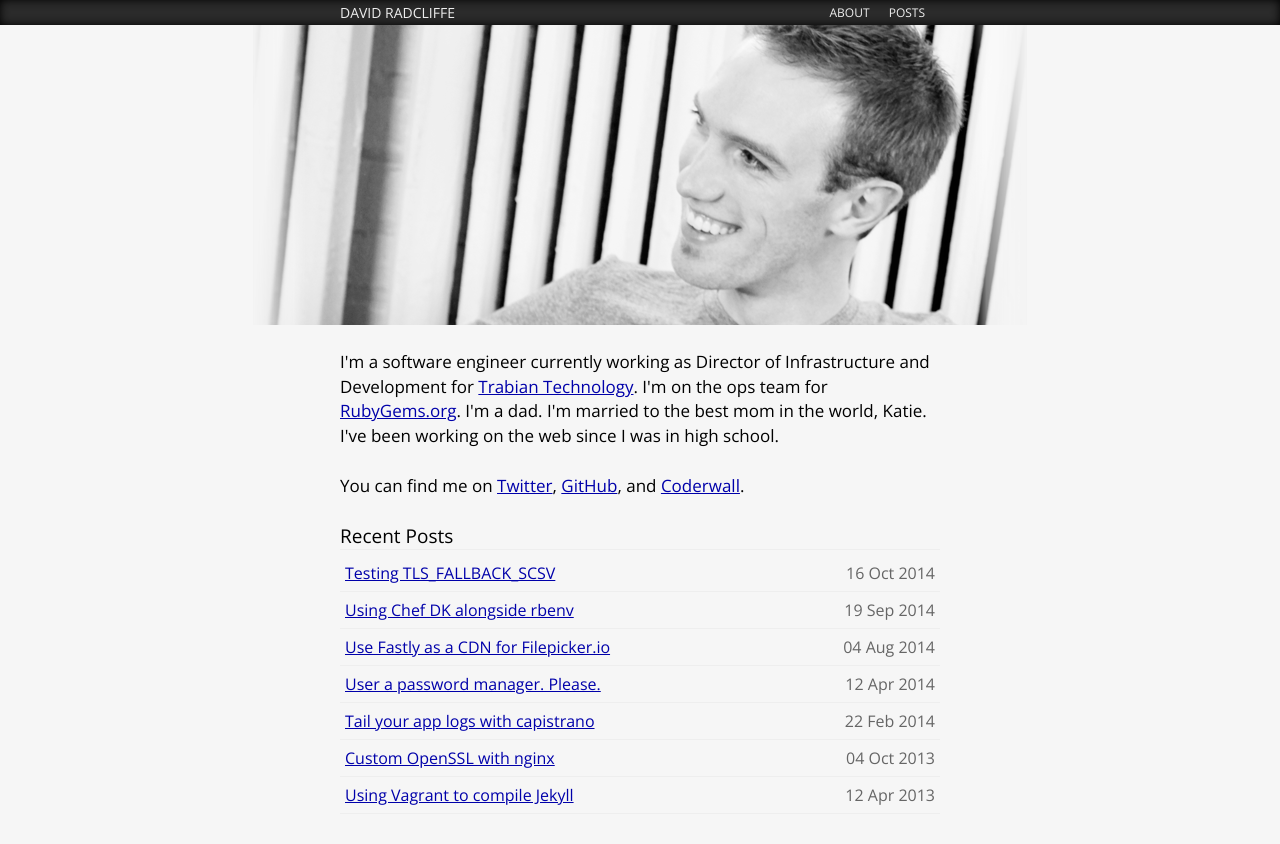
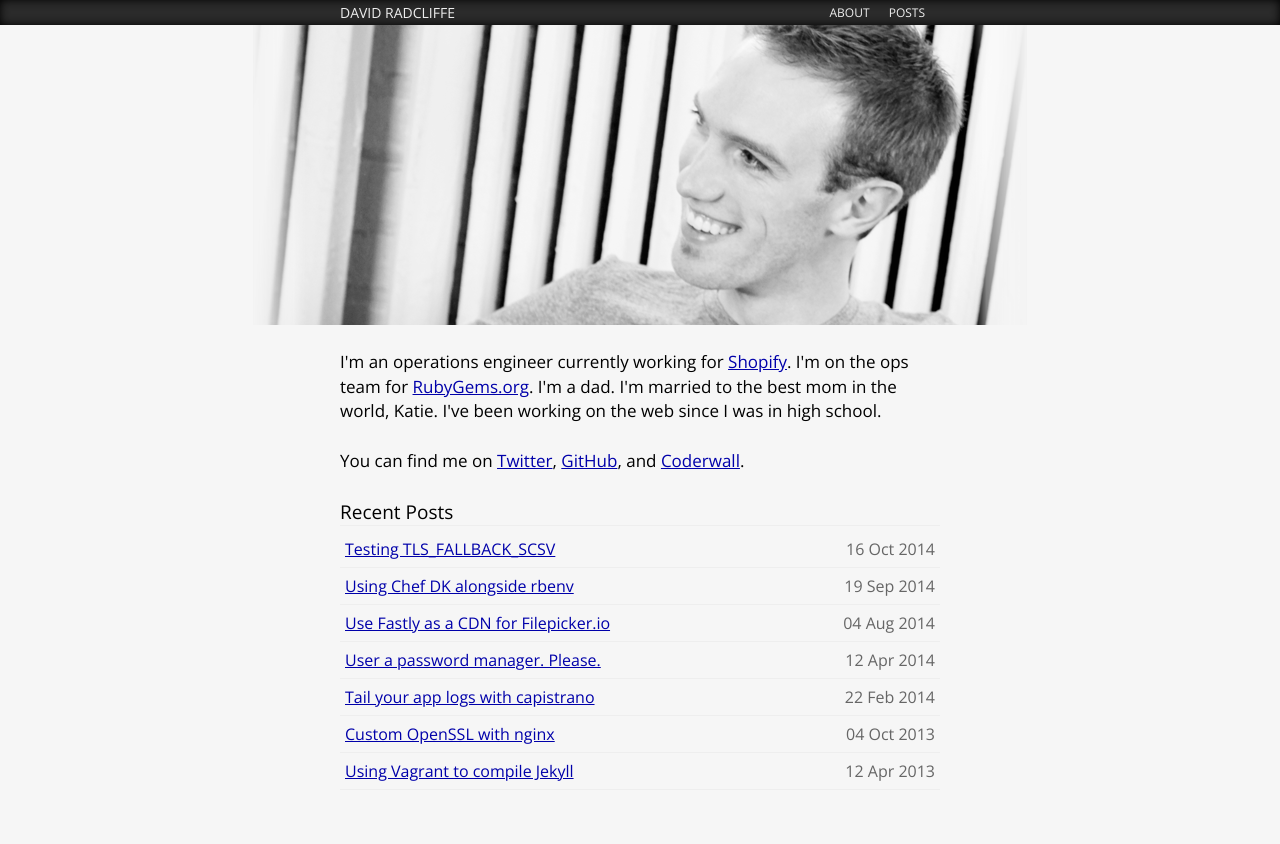
Before and after one commit to dwradcliffe/dwradcliffe.github.com, a Jekyll site: the page built from index.html, in a window 1280 px wide. Shown: the top 844 px of the page. Built offline with Jekyll 4.4.1, drawn with Linux system fonts in a browser that asks for light colours; Markdown is read by kramdown in place of the engine named in the settings.

Commit message:
update company

```diff
--- a/index.html
+++ b/index.html
@@ -5,7 +5,7 @@
 published: true
 ---
 
-<p>I'm a software engineer currently working as Director of Infrastructure and Development for <a href="https://www.trabian.com">Trabian Technology</a>. I'm on the ops team for <a href="https://rubygems.org">RubyGems.org</a>. I'm a dad. I'm married to the best mom in the world, Katie. I've been working on the web since I was in high school.</p>
+<p>I'm an operations engineer currently working for <a href="https://www.shopify.com">Shopify</a>. I'm on the ops team for <a href="https://rubygems.org">RubyGems.org</a>. I'm a dad. I'm married to the best mom in the world, Katie. I've been working on the web since I was in high school.</p>
 
 <p>You can find me on <a href="http://twitter.com/dwradcliffe">Twitter</a>, <a href="https://github.com/dwradcliffe">GitHub</a>, and <a href="https://coderwall.com/dwradcliffe">Coderwall</a>.
 
```
